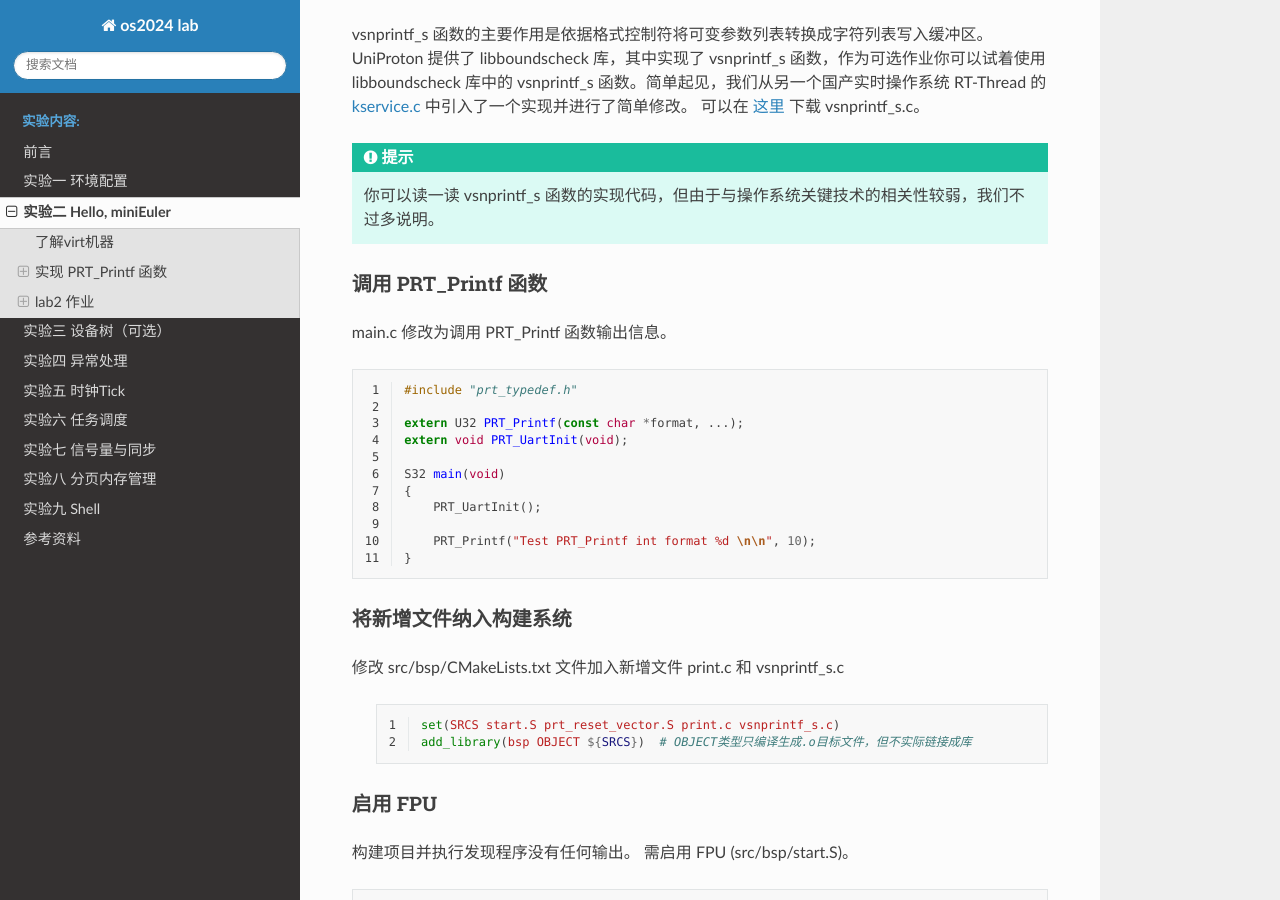
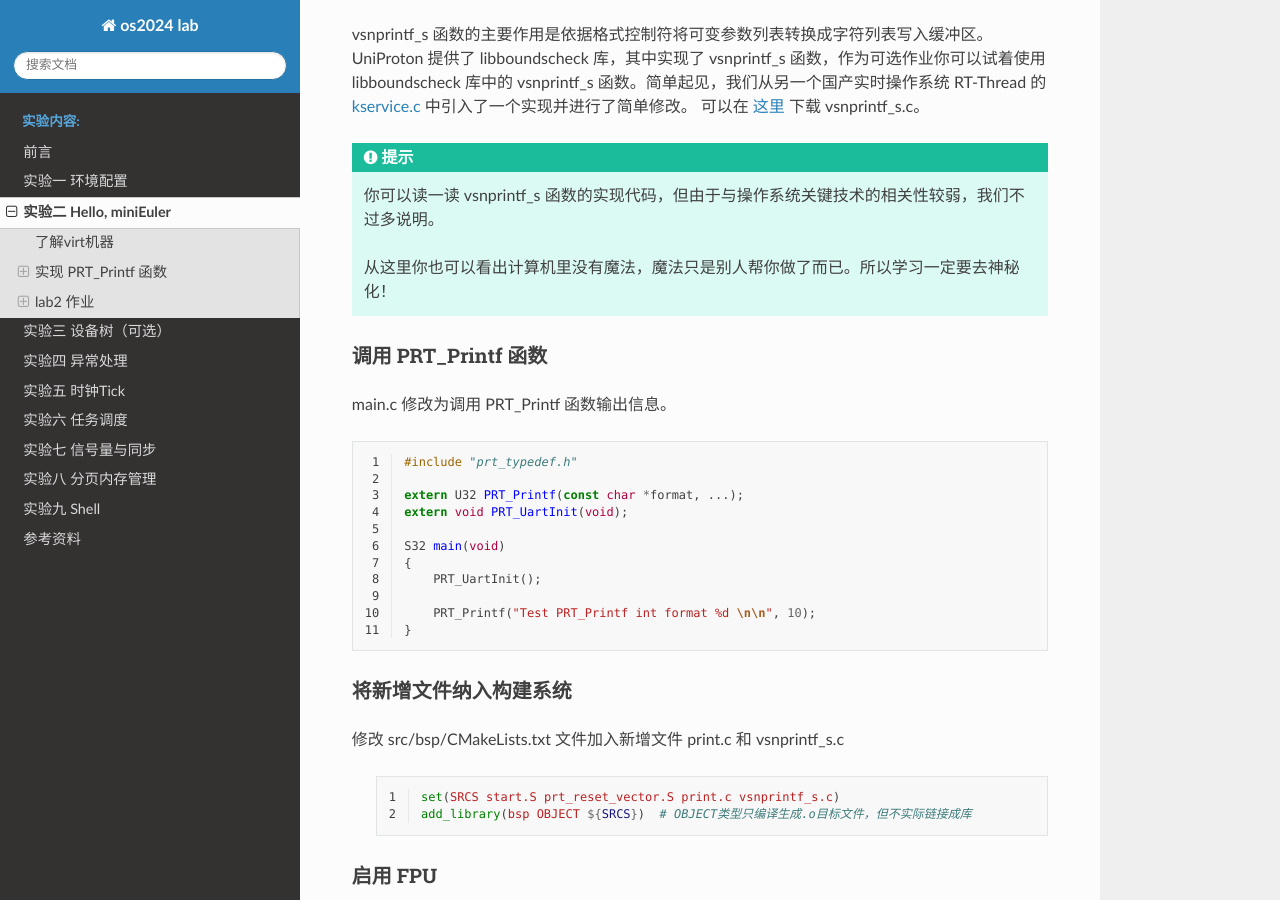
Before and after one commit to ruiatgithub/os2024, a Sphinx documentation site: the page built from source/lab2/index.rst, in a window 1280 px wide and 900 px high, scrolled down 5707 px. Built offline with Sphinx 7.4.7 and the Read the Docs theme 2.0.0, drawn with Linux system fonts in a browser that asks for light colours; pages that are not in the unit, such as notebooks, are missing from menus.

Commit message:
FIX: 完善实验二

```diff
--- a/source/lab2/index.rst
+++ b/source/lab2/index.rst
@@ -288,6 +288,8 @@ vsnprintf_s 函数的主要作用是依据格式控制符将可变参数列表
 
     你可以读一读 vsnprintf_s 函数的实现代码，但由于与操作系统关键技术的相关性较弱，我们不过多说明。
 
+    从这里你也可以看出计算机里没有魔法，魔法只是别人帮你做了而已。所以学习一定要去神秘化！
+
 调用 PRT_Printf 函数
 ^^^^^^^^^^^^^^^^^^^^^^^^^^^
 
```
Also changed, not shown: other parts of source/lab2/index.rst (+2 -0 lines).
